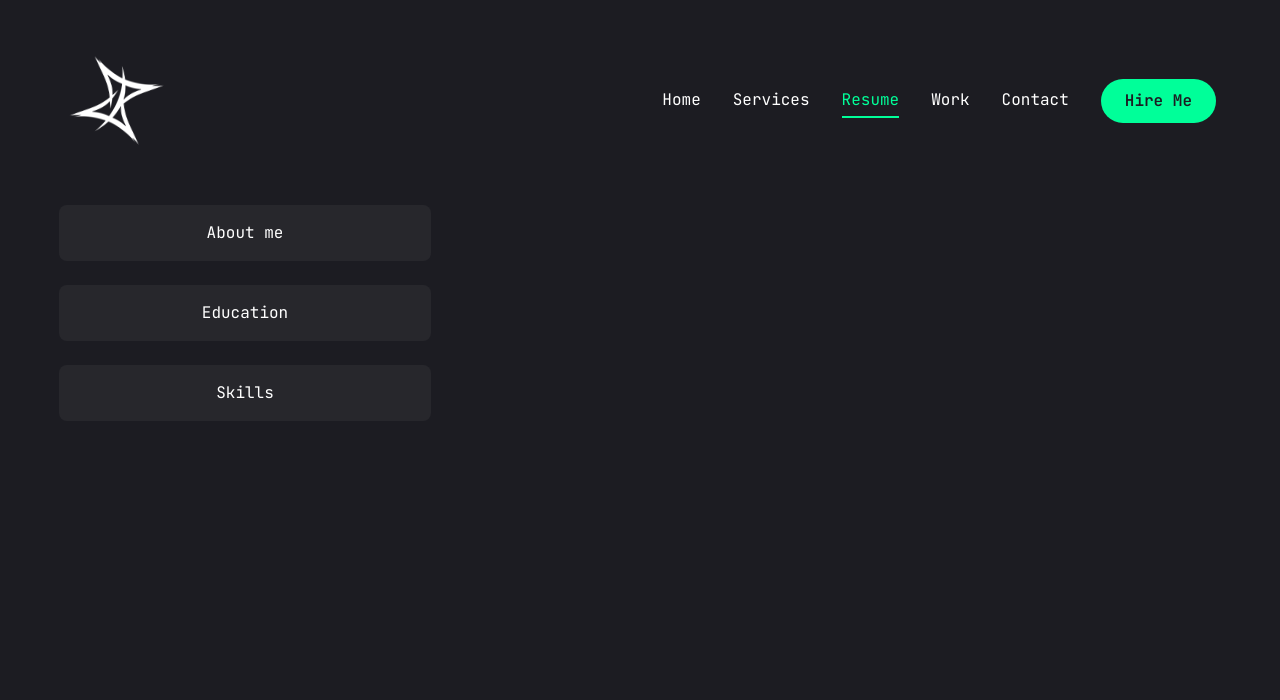
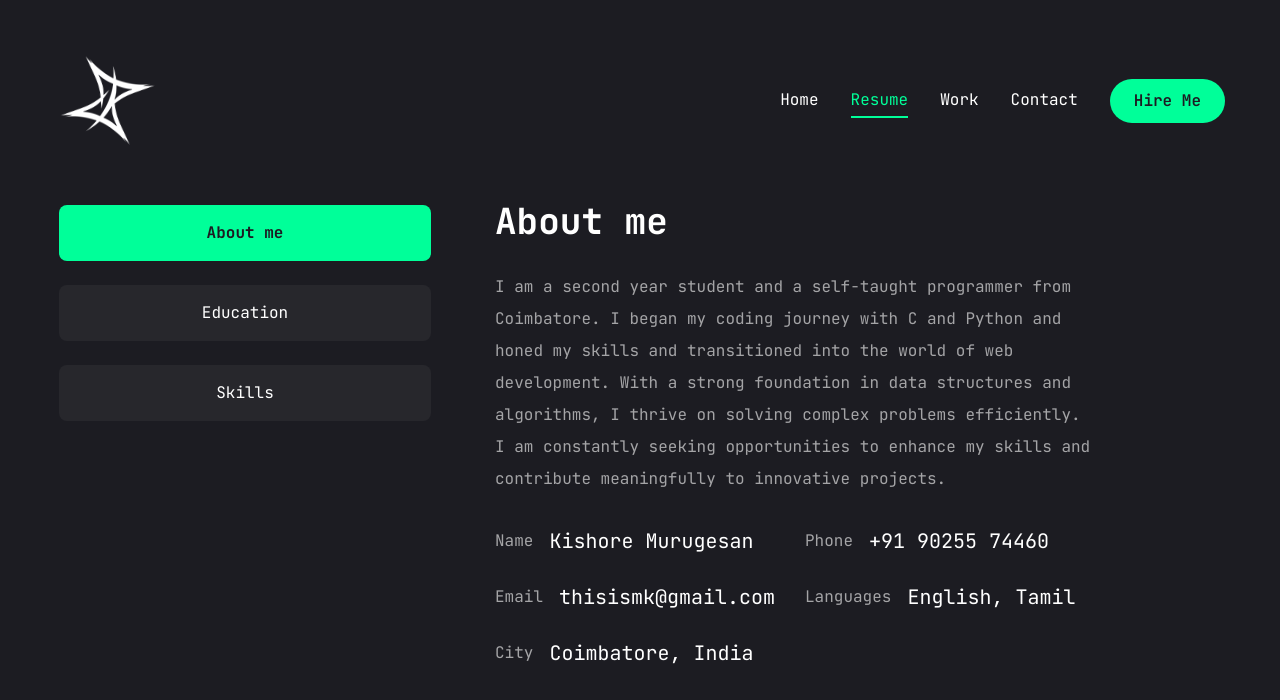
Before and after one commit to Kishore-MK/MyPortfolioV2, a Next.js app: page /resume in a window 1280 px wide. Shown: the top 700 px of the page. Built offline with nearby package versions, Linux system fonts and the light colour scheme.

Commit message:
resume section

```diff
--- a/app/page.jsx
+++ b/app/page.jsx
@@ -3,6 +3,7 @@ import {FiDownload} from 'react-icons/fi'
 import Socials from "@/components/Socials"
 import Photo from "@/components/Photo"
 
+const resumelink ="https://drive.google.com/file/d/11uEwq_PA4ZXrKE_VddUiPKxQAqXpl8Jv/view";
 const Home = () => {
   return (
     <section className="h-full">
@@ -15,10 +16,12 @@ const Home = () => {
             <p className="max-w-[500px] mb-6 text-white/80">I am a proficient full stack developer with expertise in Python and JavaScript. My drive lies in creating impactful technological solutions by combining my skills and creativity to deliver value in the ever-evolving tech industry.</p>
 
             <div className="flex flex-col xl:flex-row items-center gap-8">
-              <Button variant="outline" size="lg" className="uppercase flex items-center gap-2">
+            <a href={resumelink} target="_blank">
+              <Button variant="outline"  size="lg" className="uppercase flex items-center gap-2">
                 <span className="text-xl">Download CV</span>
                 <FiDownload className="text-xl"/>
               </Button>
+              </a>
               <div className="mb-8 xl:mb-0 ">
                 <Socials />
               </div>
--- a/app/resume/page.jsx
+++ b/app/resume/page.jsx
@@ -3,7 +3,7 @@ import {FaHtml5, FaCss3, FaJs, FaReact, FaNodeJs ,FaPython, FaGitAlt, FaDocker,
 
 import { DiDjango } from "react-icons/di";
 
-import { SiFlask,SiTailwindcss, SiNextdotjs} from "react-icons/si";
+import { SiFlask,SiTailwindcss, SiNextdotjs,SiPostman} from "react-icons/si";
 import { Tabs, TabsContent, TabsList, TabsTrigger } from '@/components/ui/tabs';
 import { Tooltip, TooltipContent,TooltipProvider,TooltipTrigger } from '@/components/ui/tooltip';
 import { ScrollArea } from '@/components/ui/scroll-area';
@@ -11,32 +11,29 @@ import { delay, motion } from 'framer-motion';
 
 const about ={
   title: "About me",
-  description: "",
+  description: "I am a second year student and a self-taught programmer from Coimbatore. I began my coding journey with C and Python and honed my skills and transitioned into the world of web development. With a strong foundation in data structures and algorithms, I thrive on solving complex problems efficiently. I am constantly seeking opportunities to enhance my skills and contribute meaningfully to innovative projects.",
   info:[
     {
       fieldname:"Name",
-      fieldvaluee:"Kishore Murugesan"
+      fieldvalue:"Kishore Murugesan"
     },
     {
       fieldname:"Phone",
-      fieldvaluee:"+91 90255 74460"
+      fieldvalue:"+91 90255 74460"
     },
     {
       fieldname:"Email",
-      fieldvaluee:"Kishore Murugesan"
+      fieldvalue:"thisismk@gmail.com"
     },
     {
       fieldname:"Languages",
-      fieldvaluee:"English, Tamil"
+      fieldvalue:"English, Tamil"
     },
     {
-      fieldname:"Name",
-      fieldvaluee:"Kishore Murugesan"
+      fieldname:"City",
+      fieldvalue:"Coimbatore, India"
     },
-    {
-      fieldname:"Name",
-      fieldvaluee:"Kishore Murugesan"
-    },
+
   ]
 }
 
@@ -110,8 +107,10 @@ const skills ={
       icon: <SiTailwindcss/>,
       name: "TailwindCss"
     },
-
-
+    {
+      icon: <SiPostman/>,
+      name: "Postman",
+    },
     {
       icon: <SiNextdotjs/>,
       name: "Next.js"
@@ -124,12 +123,12 @@ const resume = () => {
     <motion.div initial={{opacity: 0}}
     animate={{
       opacity:1,
-      trasnition:{delay:2.4, duration:0.4, ease:"easeIn"}}}>
+      transition:{delay:2.4, duration:0.4, ease:"easeIn"}}}>
 
         <div className="min-h-[70vh] flex items-center justify-center py-12 xl:py-0">
 
           <div className="container mx-auto">
-            <Tabs defaultValue='experience' className='flex flex-col xl:flex-row gap-[60px]'>
+            <Tabs defaultValue="about"  className='flex flex-col xl:flex-row gap-[60px]'>
               <TabsList className="flex flex-col w-full max-w-[380px] mx-auto xl:mx-0 gap-6">
 
                 <TabsTrigger value="about">About me</TabsTrigger>
@@ -140,10 +139,18 @@ const resume = () => {
 
 
             <div className='min-h-[40vh] xl:min-h-[70vh] w-full'>
-              <TabsContent value="about" className="w-full">
-                  <div>
-                    <h3>{about.title}</h3>
-                    <p>{about.description}</p>
+              <TabsContent value="about" className="w-full text-center xl:text-left ">
+                  <div className='flex flex-col gap-[30px]'>
+                    <h3 className='text-4xl font-bold'>{about.title}</h3>
+                    <p className='max-w-[600px] text-white/60 mx-auto xl:mx-0'>{about.description}</p>
+                    <ul className='grid grid-cols-1 xl:grid-cols-2 gap-y-6 max-w-[620px] mx-auto xl:mx-0'>
+                      {about.info.map((item,index)=>{
+                        return <li key={index} className='flex items-center justify-center xl:justify-start gap-4'>
+                          <span className='text-white/60'>{item.fieldname}</span>
+                          <span className='text-xl'>{item.fieldvalue}</span>
+                        </li>
+                      })}
+                    </ul>
                   </div>
 
 
@@ -166,7 +173,7 @@ const resume = () => {
                           <h3 className='text-xl max-w-[260px] min-h-[60px] text-center lg:text-left'>{item.degree}</h3>
                           <div className='flex items-center gap-3'>
                             <span className='w-[6px] h-[6px] rounded-full bg-accent'></span>
-                            <p>{item.institute}</p>
+                            <p className='text-white/60'>{item.institute}</p>
                           </div>
                         </li>
                       })}
@@ -177,8 +184,38 @@ const resume = () => {
               </TabsContent>
 
 
-              <TabsContent value="skills" className="w-full">
+              <TabsContent value="skills" className="h-full">
+              <div className='flex flex-col gap-[30px]'>
+              <div className='flex flex-col gap-[30px] text-center xl:text-left '>
+                    <h3 className='text-4xl font-bold'>{skills.title}</h3>
+                    <p className='max-w-[600px] text-white/60 mx-auto xl:mx-0'>
+                    {skills.description}
+                    </p>
+                  </div>
 
+                    <ul className='grid grid-cols-2 sm:grid-cols-3 md:grid-cols-4  xl:grid-cols-5 gap-4 xl:gap-[30px] '>
+                      {skills.skillList.map((item,index)=>
+                      {
+                        return <li key={index}>
+                          <TooltipProvider delayDuration={100}>
+                            <Tooltip>
+                              <TooltipTrigger className='w-full h-[150px] bg-[#232329] rounded-xl flex justify-center items-center group'>
+                                <div className='text-6xl group-hover:text-accent  transition-all duration-300'>
+                                {item.icon}
+                                </div>
+                              </TooltipTrigger>
+                              <TooltipContent>
+                                <h3>{item.name}</h3>
+                              </TooltipContent>
+                            </Tooltip>
+                          </TooltipProvider>
+
+
+                        </li>
+                      })}
+                    </ul>
+
+                  </div>
               </TabsContent>
 
             </div>
--- a/components/Header.jsx
+++ b/components/Header.jsx
@@ -9,7 +9,7 @@ const Header = () => {
   return (
 
       <header className='py-8 xl:py-12 text-white w-screen'>
-        <div className="mx-16 flex justify-between items-center">
+        <div className="container mx-auto flex justify-between items-center">
             <Link href="/">
 
             <img className="w-[105px] h-[105px] rotate-3" src="./logo.png" alt="hii" />
--- a/components/MobileNav.jsx
+++ b/components/MobileNav.jsx
@@ -10,10 +10,10 @@ const links =[
         name: 'Home',
         path: "/"
     },
-    {
-        name: 'services',
-        path: "/services"
-    },
+    // {
+    //     name: 'services',
+    //     path: "/services"
+    // },
     {
         name: 'resume',
         path: "/resume"
--- a/components/Nav.jsx
+++ b/components/Nav.jsx
@@ -7,10 +7,10 @@ const links =[
         name: 'Home',
         path: "/"
     },
-    {
-        name: 'services',
-        path: "/services"
-    },
+    // {
+    //     name: 'services',
+    //     path: "/services"
+    // },
     {
         name: 'resume',
         path: "/resume"
--- a/components/Socials.jsx
+++ b/components/Socials.jsx
@@ -14,7 +14,7 @@ const Socials = () => {
   return (
     <div className="flex gap-6">
         {social.map((item,index)=>{
-            return <Link key={index} href={item.path} className="w-9 h-9 border-2 border-accent rounded-full flex justify-center items-center text-accent text-base hover:bg-accent hover:text-primary hover:transition-all duration-500">{item.icon}</Link>
+            return <Link key={index} href={item.path} target = "_blank" className="w-9 h-9 border-2 border-accent rounded-full flex justify-center items-center text-accent text-base hover:bg-accent hover:text-primary hover:transition-all duration-500">{item.icon}</Link>
         })}
 
     </div>
--- a/components/ui/scroll-area.jsx
+++ b/components/ui/scroll-area.jsx
@@ -32,7 +32,7 @@ const ScrollBar = React.forwardRef(({ className, orientation = "vertical", ...pr
       className
     )}
     {...props}>
-    <ScrollAreaPrimitive.ScrollAreaThumb className="relative flex-1 rounded-full bg-slate-200 dark:bg-slate-800" />
+    <ScrollAreaPrimitive.ScrollAreaThumb className="relative flex-1 rounded-full bg-accent dark:bg-slate-800" />
   </ScrollAreaPrimitive.ScrollAreaScrollbar>
 ))
 ScrollBar.displayName = ScrollAreaPrimitive.ScrollAreaScrollbar.displayName
```
